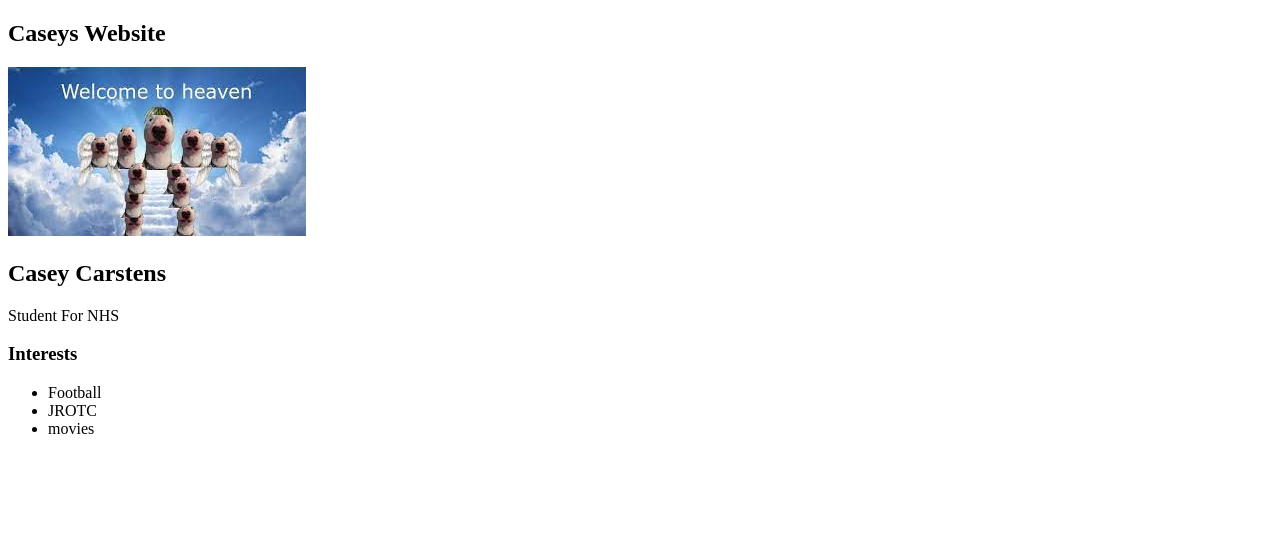
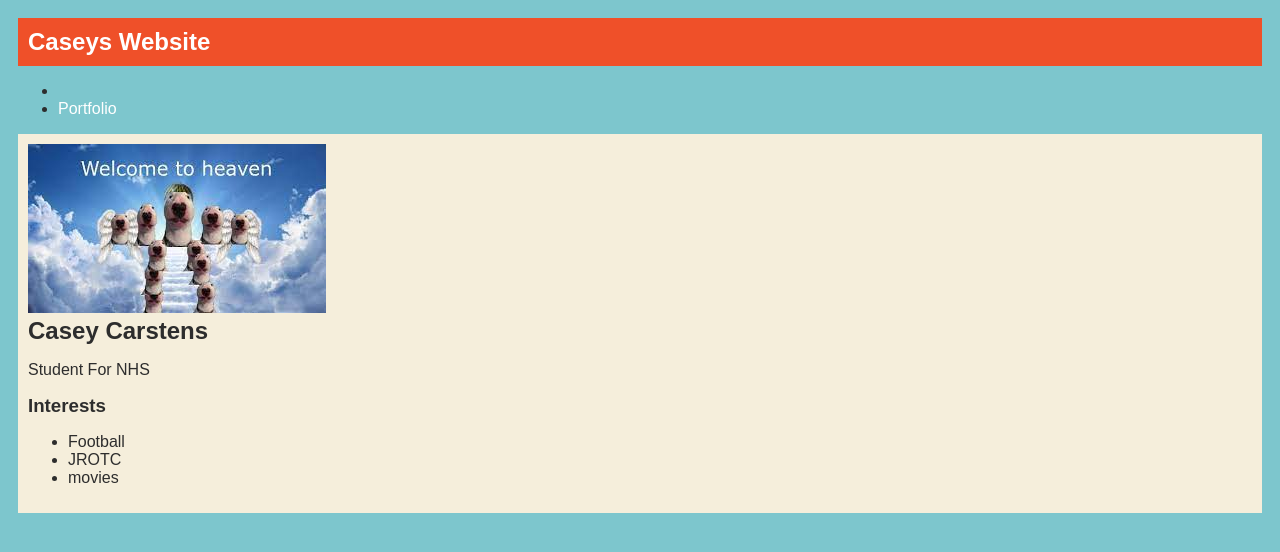
Before and after one commit to caseycarstens/caseycarstens.github.io, a plain HTML site: page index.html in a window 1280 px wide. Drawn offline with Linux system fonts and the light colour scheme.

Commit message:
add index.html file

```diff
--- a/index.html
+++ b/index.html
@@ -2,6 +2,68 @@
 <html>
     <head>
         <title>Caseys Domain</title>
+        <style>
+            body {
+                background: rgb(125, 198, 205);
+                color: rgb(45, 45, 45);
+                padding: 10px;
+                font-family: arial;
+            }
+            #all-contents {
+              max-width: 800px;
+                margin: 0 auto;
+            }
+
+            /* navigation menu */
+            nav {
+                background: rgb(239, 80, 41);
+               margin: 0 auto;
+                display: flex;
+                padding: 10px;
+            }
+            h1 {
+                display: flex;
+                align-items: center;
+                color: white;
+                flex: 1;
+                margin: 0;
+            }
+            #nav-ul {
+                list-style-image: none;
+            }
+            .nav-li {
+                display: inline-block;
+                padding: 0 10px;
+            }
+            a {
+                text-decoration: none;
+                color: #fff;
+            }
+
+            /* main container area beneath menu */
+            main {
+                background: rgb(245, 238, 219);
+                display: flex;
+            }
+            .sidebar {
+                margin-right: 25px;
+                padding: 10px;
+            }
+            .sidebar-img {
+                width: 200px;
+            }
+            .content {
+                flex: 1;
+                padding: 15px;
+            }
+            #interests {
+                border: 4px silver ridge;
+                padding: 8px;
+            }
+            h2, h3 {
+                margin: 0px;
+            }
+         </style>
     </head>
 
     <body>
@@ -9,6 +71,14 @@
             <nav>
                 <h1>Caseys Website</h1>
             </nav>
+            <ul>
+                <li>
+                    <a href="index.html" Home</a>
+                </li>
+                <li>
+                    <a href="portfolio.html"> Portfolio </a>
+                </li>
+            </ul>
             <main>
                 <!--Sidebar Section-->
                 <div class="sidebar">
```
